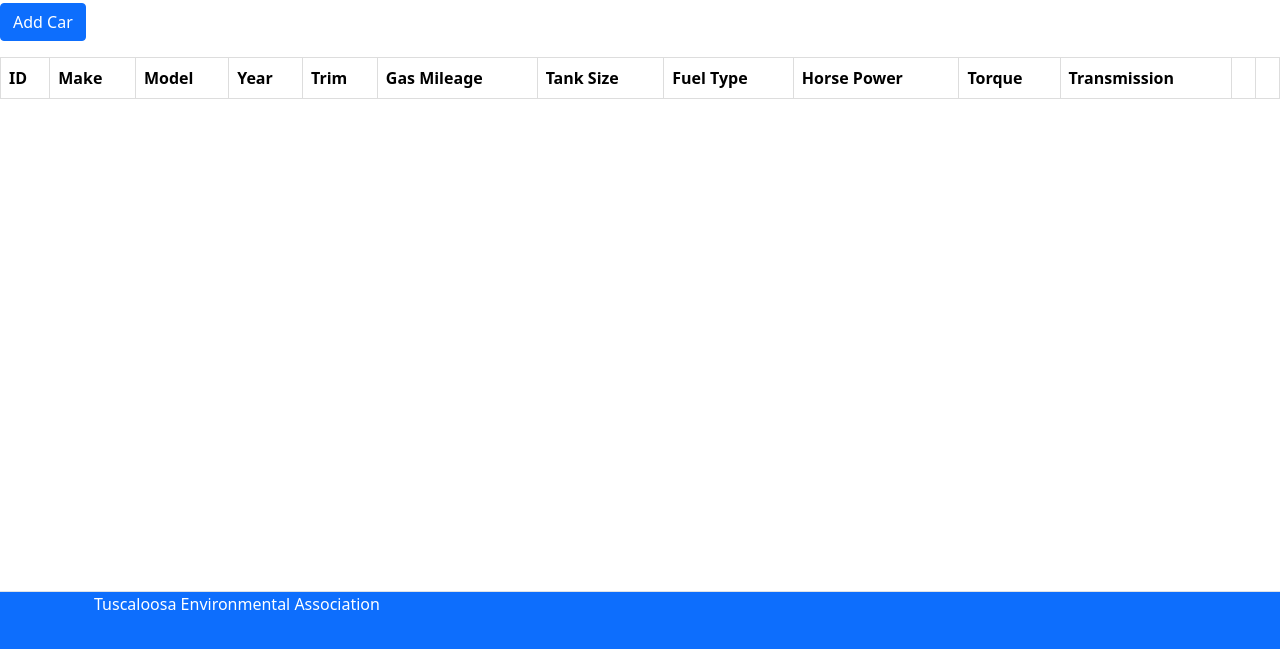
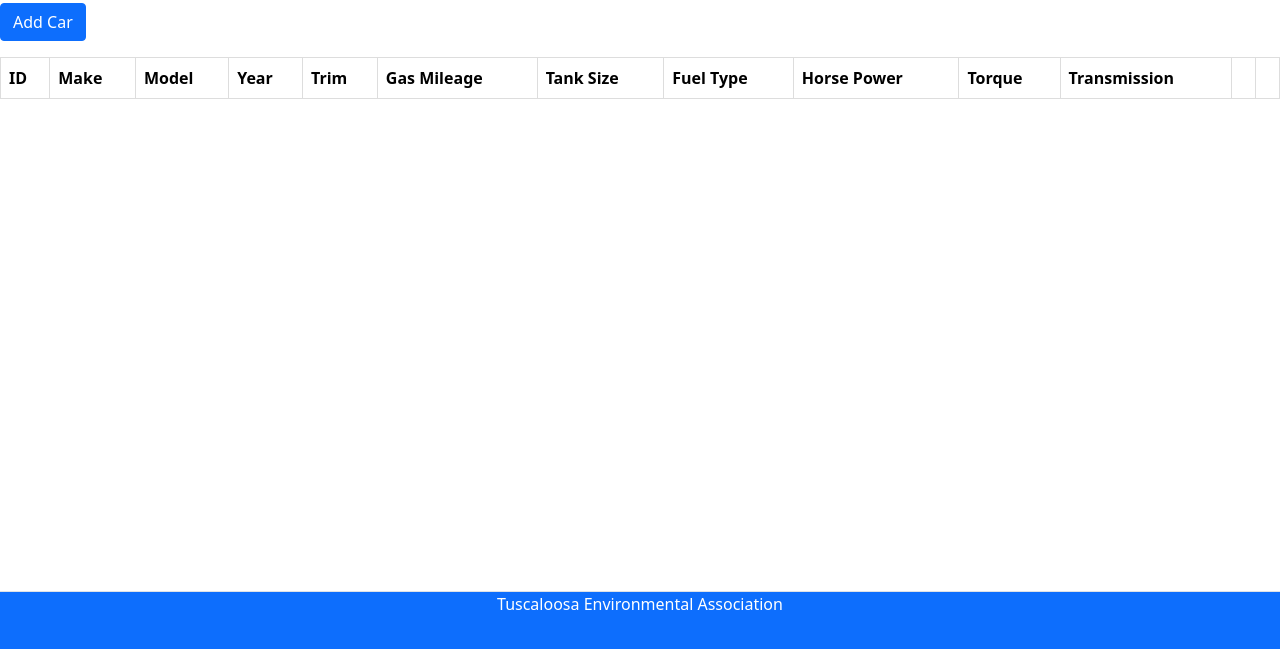
Before and after one commit to evanpaddock/TEA_Project_Client, a website: page resources/admincalc.html in a window 1280 px wide. Shown: the part 109-758 px from the top of the page. Drawn offline with nearby package versions, Linux system fonts and the light colour scheme; no server answers.

Commit message:
footer done

```diff
--- a/resources/admincalc.html
+++ b/resources/admincalc.html
@@ -114,7 +114,7 @@
 
       <!-- Footer Bar -->
       <footer class="footer fixed-bottom border-top navbar-dark bg-primary">
-        <div class="container align-items-center justify-content-between ">
+        <div class="container text-center">
           <span>Tuscaloosa Environmental Association</span>
           <a class="col-md-4 d-flex align-items-center justify-content-center mb-3 mb-md-0 me-md-auto link-body-emphasis text-decoration-none collapse">
             <svg class="bi me-2" width="40" height="32"><use xlink:href="#bootstrap"></use></svg>
```
Also changed, not shown: resources/adminreports.html (+1 -1 lines), resources/home.html (+1 -1 lines), resources/info.html (+1 -1 lines), resources/login.html (+1 -1 lines), resources/usercalc.html (+1 -1 lines).
